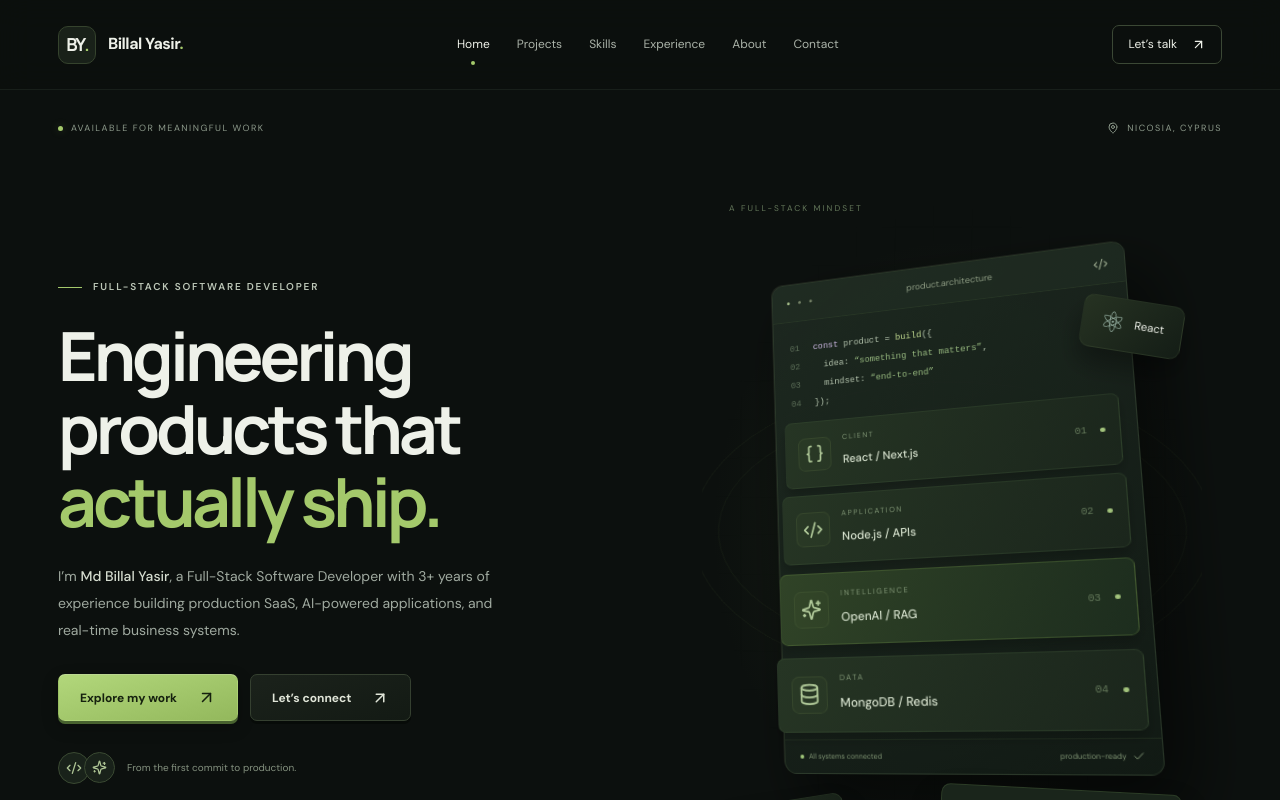
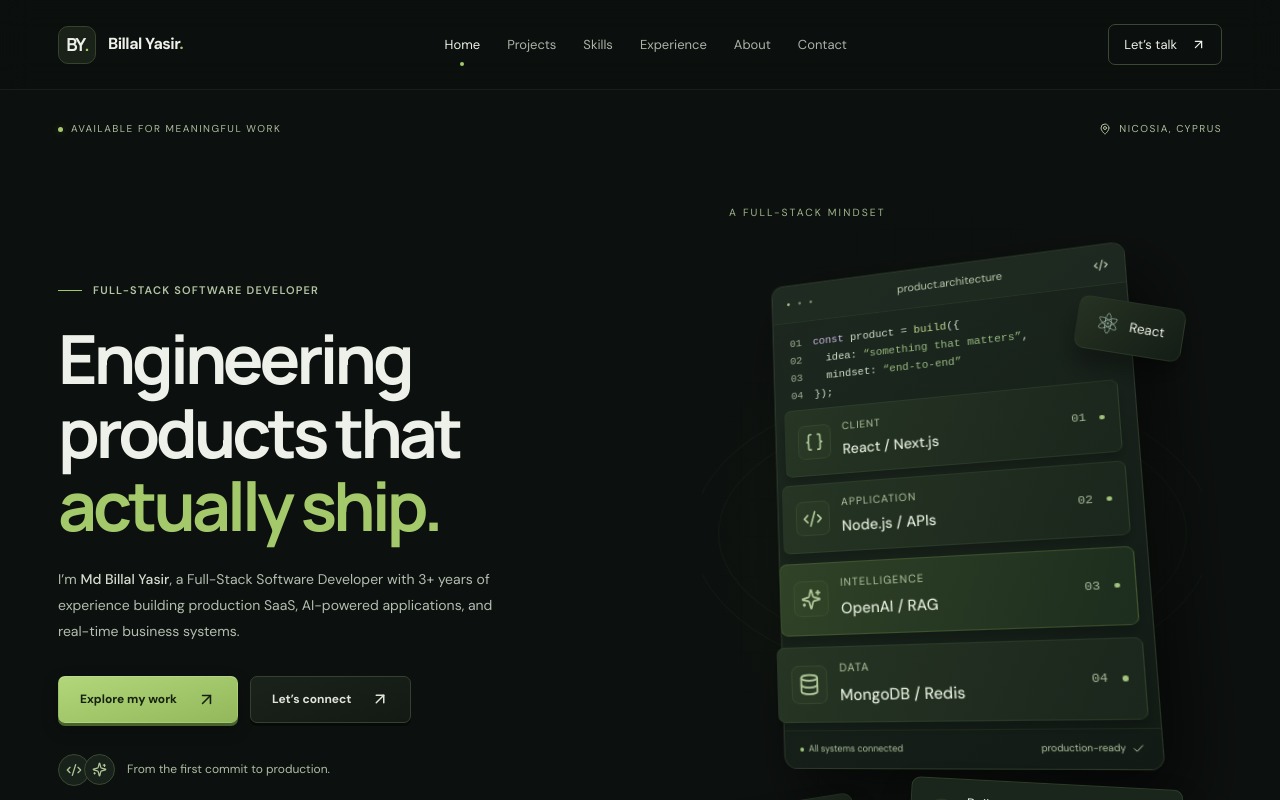
Before and after one commit to PS-Billal/p, a Next.js app: page / in a window 1280 px wide. Shown: the top 800 px of the page. Built offline with nearby package versions, Linux system fonts and the light colour scheme.

Commit message:
Update Site source

```diff
--- a/src/app/globals.css
+++ b/src/app/globals.css
@@ -3382,6 +3382,7 @@ main > section,
 /* The hero is one proportionally scaled composition. Only background lines clip. */
 .engineering-scene {
   --scene-scale: 1;
+  container-type: inline-size;
   display: block;
   width: 100%;
   max-width: 500px;
@@ -3403,6 +3404,13 @@ main > section,
   perspective: 1200px;
 }
 
+/* Resolve scale before hydration; the observer remains a browser fallback. */
+@supports (zoom: calc(100cqw / 480px)) {
+  .scene-stage {
+    zoom: calc(100cqw / 480px);
+  }
+}
+
 .engineering-scene::before {
   inset: 40px 0;
 }
@@ -3523,3 +3531,192 @@ main > section,
     transform: perspective(1000px) rotateY(-8deg) rotateZ(-3deg) !important;
   }
 }
+/* Readable supporting type: stronger contrast, comfortable size and line spacing. */
+:root {
+  --muted: #b3bdb0;
+}
+
+.desktop-nav,
+.nav-contact {
+  font-size: 13px;
+}
+
+.eyebrow,
+.hero .eyebrow,
+.project-meta,
+.project-engineering > b,
+.tech-heading,
+.timeline-date > span:last-child,
+.companies > span,
+.case-body aside > span {
+  font-size: 11px;
+  color: #b3c4a5;
+  line-height: 1.7;
+  letter-spacing: 1.2px;
+}
+
+.hero-topline {
+  flex-wrap: wrap;
+  gap: 8px 16px;
+  font-size: 10px;
+  color: #aebe9f;
+}
+
+.hero-copy > p,
+.section-heading > p,
+.project-content > p,
+.skill-card > p,
+.experience-card ul,
+.about-copy,
+.principle-card p,
+.contact-main p,
+.education-card p {
+  font-size: 14px;
+  line-height: 1.85;
+  color: #b3bdb0;
+}
+
+.project-engineering p,
+.hero-note,
+.section-footnote,
+.contact-details,
+.experience-heading > span,
+.education-result span,
+.signature span,
+.case-body p.case-note {
+  font-size: 12px;
+  color: #aebda4;
+  line-height: 1.8;
+}
+
+.tags span,
+.skill-card .tags span {
+  font-size: 11px;
+  color: #c0cdb5;
+  padding: 5px 9px;
+}
+
+.case-link,
+.hero-bottom,
+.back-top,
+footer > span,
+.tech-heading span:last-child,
+.tech-tile > span:last-child {
+  font-size: 11px;
+  color: #b4c4a8;
+}
+
+.tech-tile > span:last-child {
+  font-size: 10px;
+}
+
+.skill-card > p {
+  min-height: 0;
+}
+
+.experience-heading p,
+.timeline-date > b,
+.education-result b {
+  font-size: 14px;
+}
+
+.scene-stage .scene-caption,
+.scene-stage .scene-coordinate {
+  font-size: 10px;
+  color: #a0b58d;
+}
+
+.scene-stage .editor-bar {
+  font-size: 11px;
+  color: #b7c7aa;
+}
+
+.scene-stage .editor-code {
+  font-size: 11px;
+  line-height: 1.65;
+  padding: 14px 17px 11px;
+  color: #d0ddc7;
+}
+
+.scene-stage .line-number {
+  color: #9aac8f;
+}
+
+.scene-stage .architecture-layer {
+  padding-block: 10px;
+}
+
+.scene-stage .architecture-layer small {
+  font-size: 10px;
+  color: #b2c69f;
+  letter-spacing: 1px;
+}
+
+.scene-stage .architecture-layer b {
+  font-size: 14px;
+  color: #e2ebda;
+}
+
+.scene-stage .layer-number {
+  font-size: 11px;
+  color: #a5b998;
+}
+
+.scene-stage .editor-status {
+  font-size: 9px;
+  color: #b0c39f;
+}
+
+.scene-stage .floating-token,
+.scene-stage .deployment-badge {
+  font-size: 13px;
+}
+
+.scene-stage .deployment-badge small {
+  font-size: 10px;
+  color: #b0c39f;
+}
+
+@media (max-width: 700px) {
+  .project-meta {
+    font-size: 10px;
+    letter-spacing: 0.8px;
+  }
+
+  .highlight-grid small {
+    font-size: 11px;
+    color: #afbea3;
+    line-height: 1.65;
+  }
+
+  .highlight-grid > div {
+    gap: 9px;
+    align-items: flex-start;
+  }
+
+  .highlight-grid svg {
+    margin-top: 4px;
+  }
+
+  .hero-bottom > span {
+    display: none;
+  }
+
+  .hero-note {
+    font-size: 11px;
+  }
+
+  .contact-details {
+    flex-direction: column;
+    align-items: flex-start;
+    gap: 12px;
+  }
+
+  .contact-details > a:last-child {
+    margin-left: 0;
+  }
+
+  footer > span {
+    font-size: 11px;
+  }
+}
```
